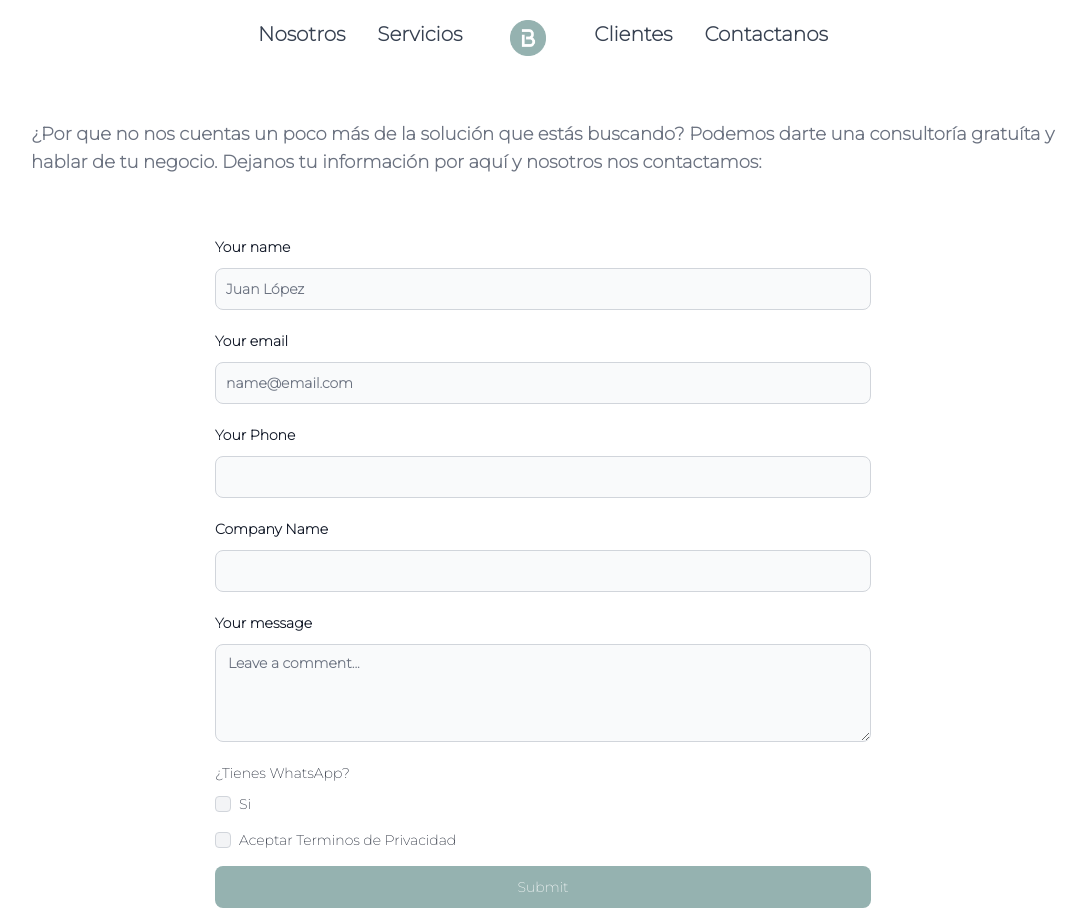
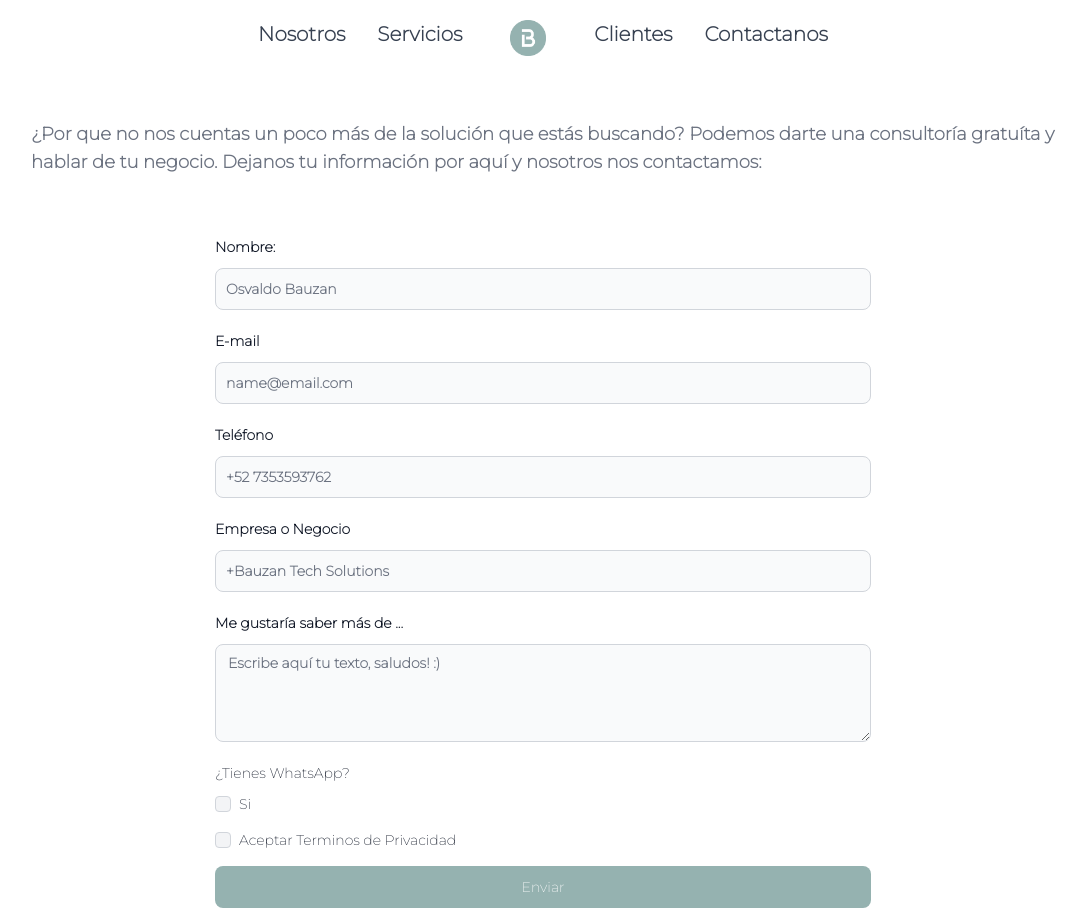
Before and after one commit to osvaldobauzan/BauzanTech, a React (Vite) app: page /contact in a window 1280 px wide. Shown: the whole page, without its empty margins (97-1183 px from the left). Built offline with nearby package versions, Linux system fonts and the light colour scheme; a web font is replaced by a local one.

Commit message:
correcciones idioma

```diff
--- a/src/pages/Contact.jsx
+++ b/src/pages/Contact.jsx
@@ -76,19 +76,19 @@ const Contact = () => {
     <form onSubmit={handleSubmit} className="flex flex-col gap-4 w-full max-w-2xl lg:m-2 p-12 lg:p-2 justify-center">
       <div>
         <div className="mb-2 block font-bold">
-          <Label htmlFor="username3" value="Your name" className='font-bold'/>
+          <Label htmlFor="username3" value="Nombre:" className='font-bold'/>
         </div>
         <TextInput
             type="name"
             value={name}
-            placeholder="Juan López"
+            placeholder="Osvaldo Bauzan"
             required
             onChange={(e) => setName(e.target.value)}
         />
       </div>
       <div>
         <div className="mb-2 block font-bold">
-          <Label htmlFor="email1" value="Your email" className='font-bold'/>
+          <Label htmlFor="email1" value="E-mail" className='font-bold'/>
         </div>
         <TextInput
             type="email"
@@ -101,11 +101,12 @@ const Contact = () => {
       </div>
       <div>
         <div className="mb-2 block font-bold">
-          <Label htmlFor="phone" value="Your Phone" className='font-bold'/>
+          <Label htmlFor="phone" value="Teléfono" className='font-bold'/>
         </div>
         <TextInput
             type="phone"
             value={phone}
+            placeholder="+52 7353593762"
             required
             onChange={(e) => setPhone(e.target.value)}
 
@@ -113,21 +114,22 @@ const Contact = () => {
       </div>
       <div>
         <div className="mb-2 block font-bold">
-          <Label htmlFor="phone" value="Company Name" className='font-bold'/>
+          <Label htmlFor="phone" value="Empresa o Negocio" className='font-bold'/>
         </div>
         <TextInput
             type="company"
             value={company}
+            placeholder="+Bauzan Tech Solutions"
             required
             onChange={(e) => setCompany(e.target.value)}
         />
       </div>
       <div>
         <div className="mb-2 block font-bold">
-        <Label htmlFor="comment" value="Your message" className='font-bold' required/>
+        <Label htmlFor="comment" value="Me gustaría saber más de ..." className='font-bold' required/>
       </div>
       <Textarea
-        placeholder="Leave a comment..."
+        placeholder="Escribe aquí tu texto, saludos! :)"
         value={message}
         required
         rows={4}
@@ -147,7 +149,7 @@ const Contact = () => {
         <Checkbox  required/>
         <Label htmlFor="terms">Aceptar Terminos de Privacidad</Label>
       </div>
-      <Button className='bg-blue-bauzan' type="submit">Submit</Button>
+      <Button className='bg-blue-bauzan' type="submit">Enviar</Button>
     </form>
     </section>
     </section>
```
